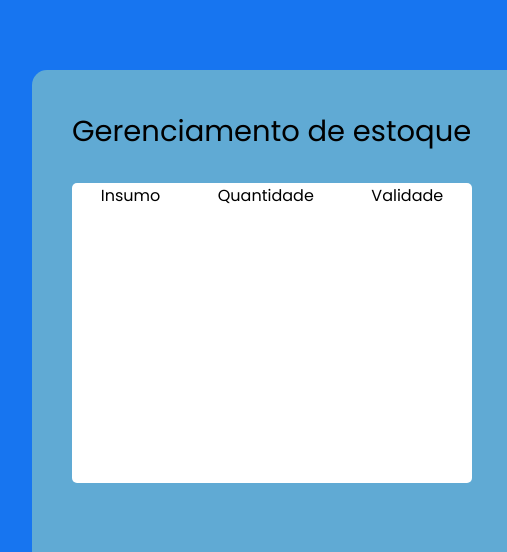
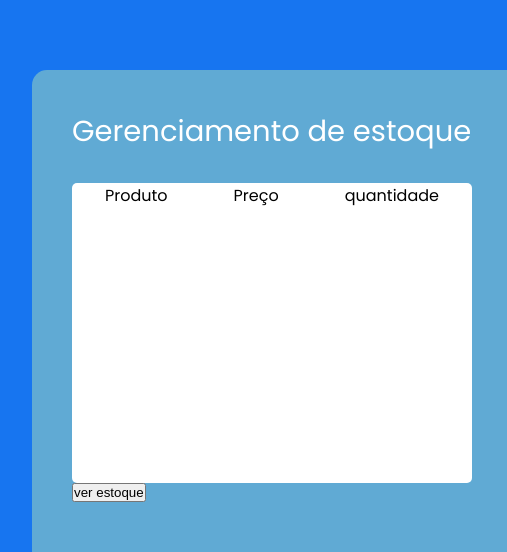
Before and after one commit to gabrielruizmb/art7reach, a plain HTML site: page estoque.html in a window 1280 px wide. Shown: the part 80-632 px from the top of the page, 258-765 px from the left. Drawn offline with Linux system fonts and the light colour scheme.

Commit message:
codigo gerenciamento de estoque

```diff
--- a/estoque.css
+++ b/estoque.css
@@ -14,11 +14,13 @@ h1{
     font: normal;
     font-weight: 400;
     font-size: 29px;
+    color: #ffffff;
 }
 
 p{
     font-family: 'Poppins';
     font: normal;
+    color: #000000;
 }
 
 .gerenciamento_estoque{
--- a/estoque.html
+++ b/estoque.html
@@ -1,5 +1,5 @@
 <!DOCTYPE html>
-<html lang="en">
+<html lang="pt-br">
 <head>
     <meta charset="UTF-8">
     <meta http-equiv="X-UA-Compatible" content="IE=edge">
@@ -7,23 +7,28 @@
     <link rel="stylesheet" href="estoque.css">
     <title>Document</title>
 </head>
-<body>
-    <div class="gerenciamento_estoque">
+<body >
+    <div class="gerenciamento_estoque" >
         <div class="conteiner_estoque">
             <div class="conteiner_tabela">
                 <h1>Gerenciamento de estoque</h1>
-                <div class="tabela">
+                <div class="tabela" >
                     <div class="categoria_estoque">
-                        <p>Insumo</p>
+                        <p>Produto</p>
+                        <p>Preço</p>
+                        <p>quantidade</p>
+                        <!--<p>Insumo</p>
                         <p>Quantidade</p>
-                        <p>Validade</p>
+                        <p>Validade</p>-->
                     </div>
                 </div>
+                <input type="button" value="ver estoque" onclick="Listaestoque()">
             </div>
             <div class="imagem_estoque">
                 <img src="https://www.graficaonlinesp.com.br/wp-content/images/produtos/large/260_g6v023yhgzheufg222y8h.jpg" alt="teste">
             </div>
         </div>
     </div>
+    <script src="/Cadastrar produtos_serviço/cadastro_produto.js"></script>
 </body>
 </html>
```
